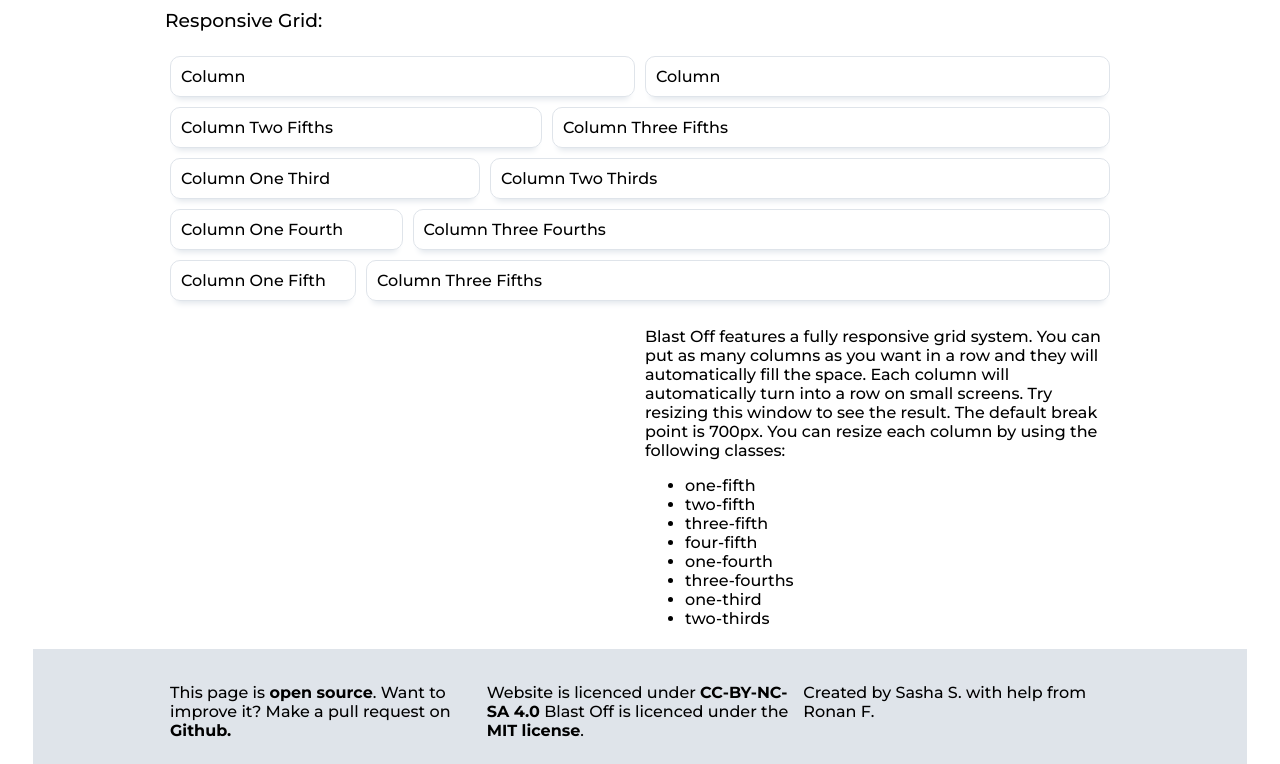
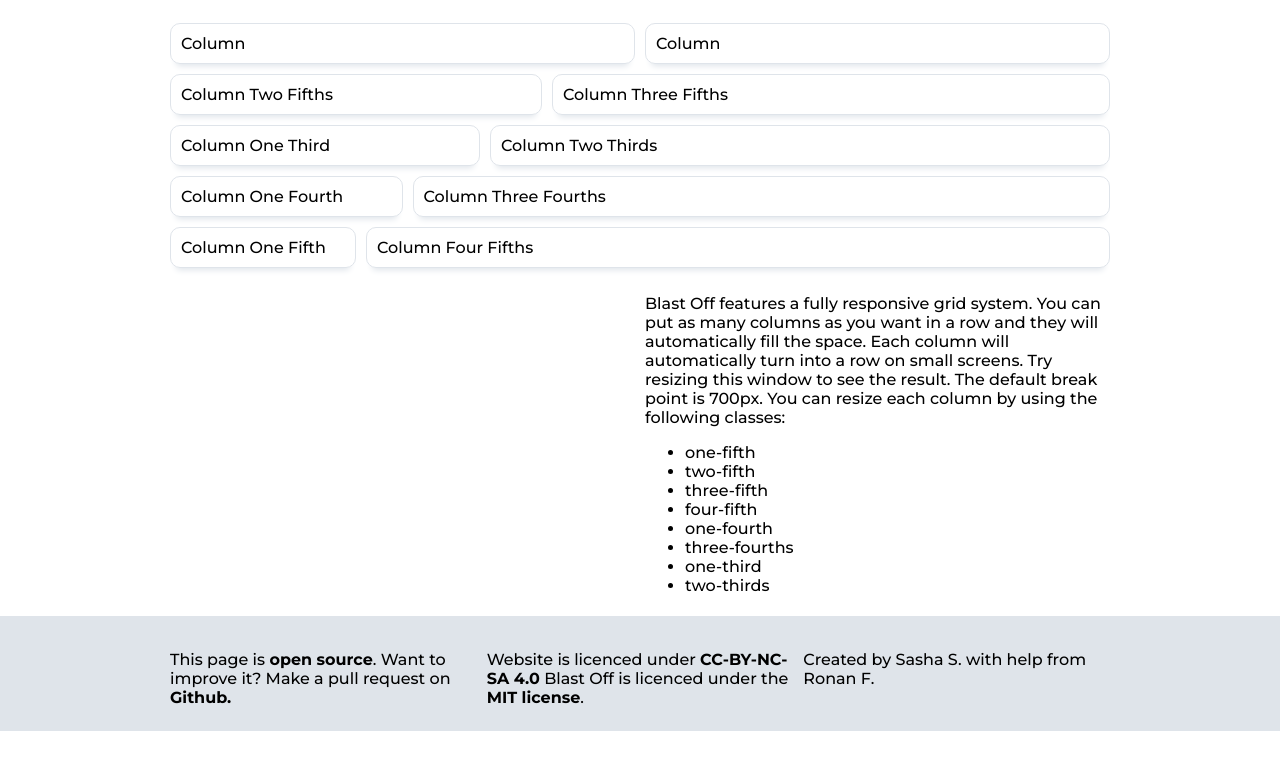
Before and after one commit to StompRocket/BlastOff, a plain HTML site: page index.html in a window 1280 px wide. Shown: the part 476-1240 px from the top of the page. After the commit the page ends 1207 px from the top, so only its background shows below. Drawn offline with Linux system fonts and the light colour scheme.

Commit message:
footer works!

```diff
--- a/blastoff.css
+++ b/blastoff.css
@@ -63,6 +63,7 @@ html {
   min-height: 100%;
   height: 100%;
   position: relative;
+  padding: 0px;
 }
 h1 {
   font-weight: lighter;
@@ -174,10 +175,11 @@ a.nolink:hover {
 /* Elements */
 
 body {
-  padding: 25px;
+  padding: 0px;
   height: 100%;
   display: flex;
   flex-direction: column;
+  margin: 0px;
 }
 
 hr {
--- a/index.html
+++ b/index.html
@@ -106,7 +106,7 @@
       </div>
       <div class="column four-fifths">
         <div class="box">
-          Column Three Fifths
+          Column Four Fifths
         </div>
       </div>
     </div>
```
